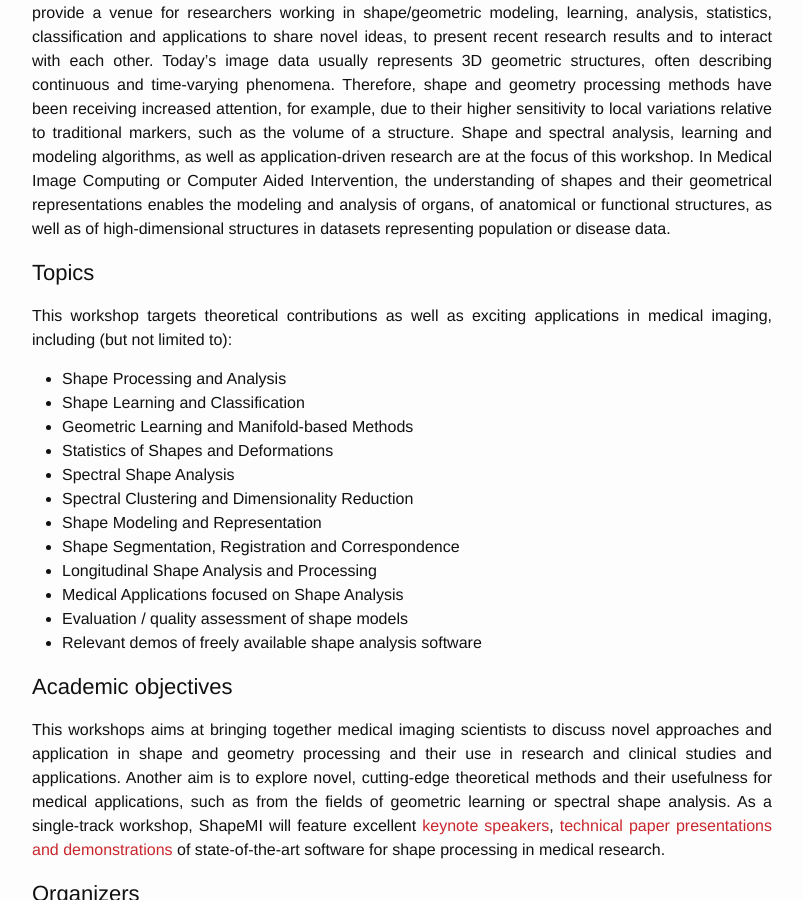
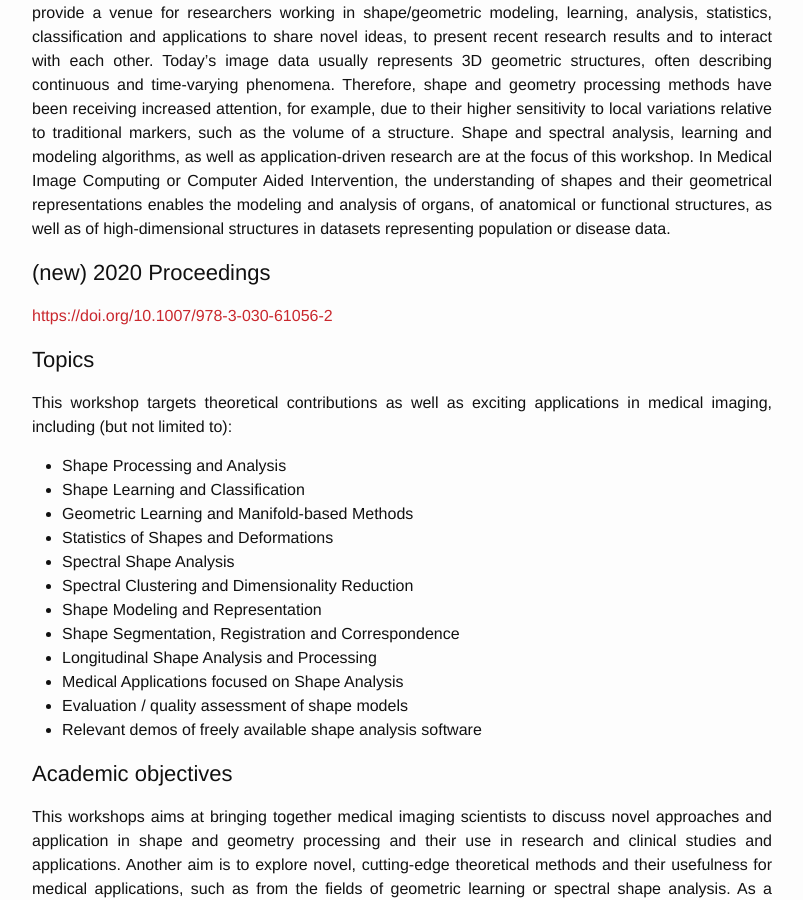
Before and after one commit to shapemi/shapemi2020, a Jekyll site: the page built from index.md, in a window 1280 px wide and 900 px high, scrolled down 568 px. Shown: the whole window, without its empty margins (238-1041 px from the left). Built offline with Jekyll 4.4.1, drawn with Linux system fonts in a browser that asks for light colours; our own code applies the rules of GitHub Pages for plain Markdown files.

Commit message:
ENH: Add proceedings

```diff
--- a/index.md
+++ b/index.md
@@ -6,6 +6,9 @@
 
 Today’s image data usually represents 3D geometric structures, often describing continuous and time-varying phenomena. Therefore, shape and geometry processing methods have been receiving increased attention, for example, due to their higher sensitivity to local variations relative to traditional markers, such as the volume of a structure. Shape and spectral analysis, learning and modeling algorithms, as well as application-driven research are at the focus of this workshop. In Medical Image Computing or Computer Aided Intervention, the understanding of shapes and their geometrical representations enables the modeling and analysis of organs, of anatomical or functional structures, as well as of high-dimensional structures in datasets representing population or disease data.
  </p>
+
+# (new) 2020 Proceedings
+[https://doi.org/10.1007/978-3-030-61056-2](https://doi.org/10.1007/978-3-030-61056-2)
 
 # Topics
 <p align="justify"> This workshop targets theoretical contributions as well as exciting applications in medical imaging, including (but not limited to): </p>
```
